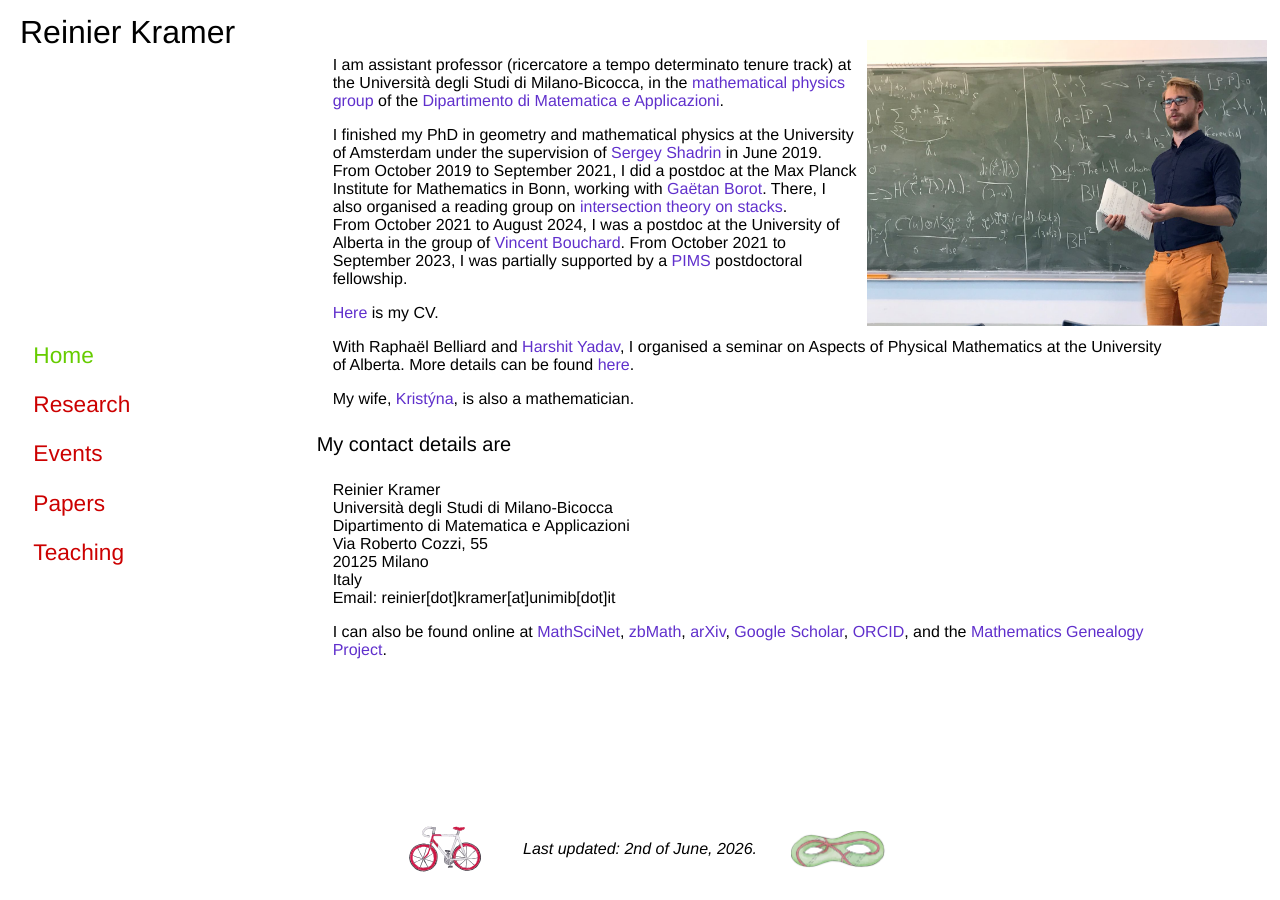
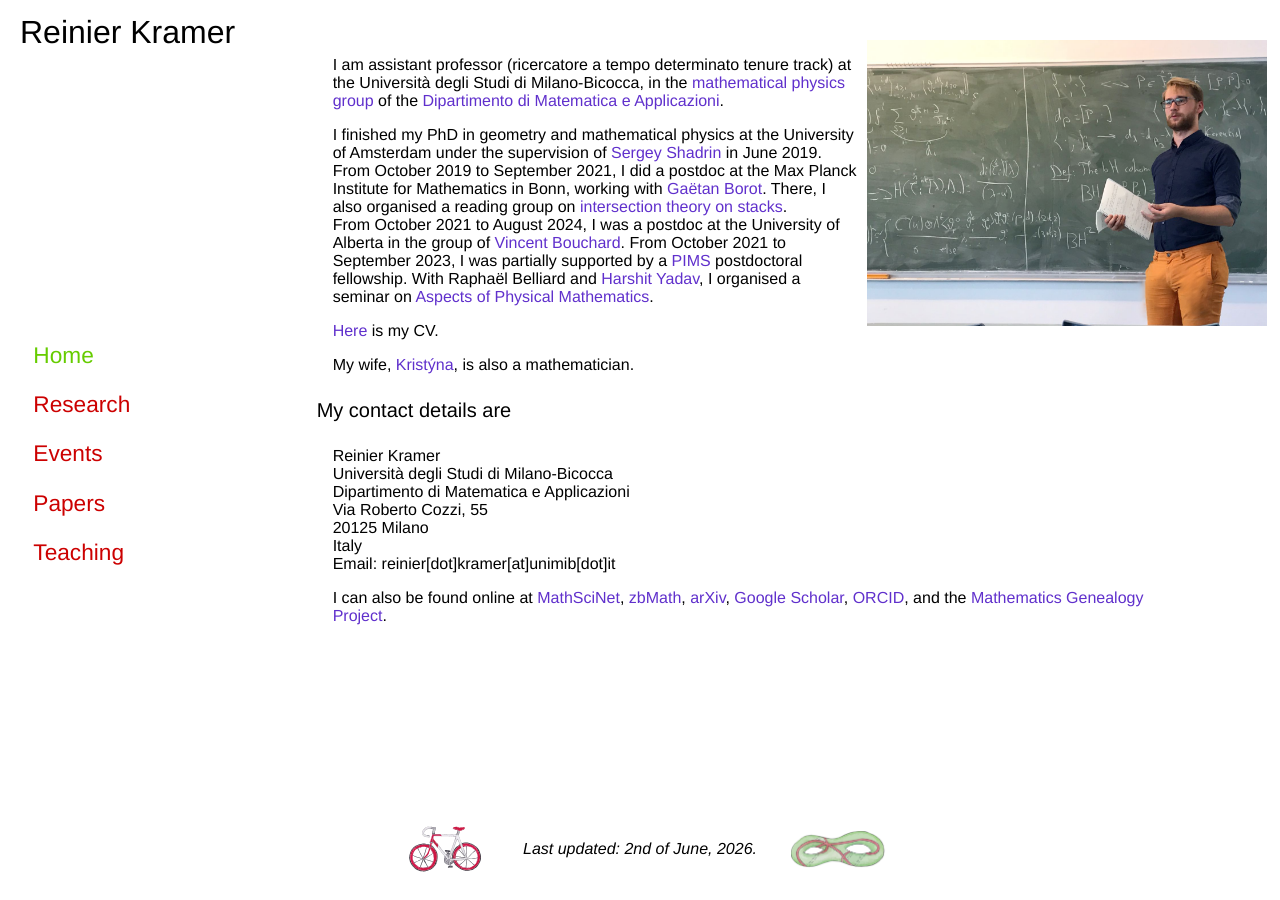
Before and after one commit to ReinierKramer/reinierkramer.github.io, a Jekyll site: the page built from home.html, in a window 1280 px wide. Built offline with Jekyll 4.4.1, drawn with Linux system fonts in a browser that asks for light colours; nearby versions of some CDN libraries.

Commit message:
Update home.html

```diff
--- a/home.html
+++ b/home.html
@@ -21,15 +21,11 @@ title: "Home"
 	<p>
 		I finished my PhD in geometry and mathematical physics at the University of Amsterdam under the supervision of <a href="http://www.uva.nl/en/profile/s/h/s.shadrin/s.shadrin.html">Sergey Shadrin</a> in June 2019.<br>
 		From October 2019 to September 2021, I did a postdoc at the Max Planck Institute for Mathematics in Bonn, working with <a href="http://people.mpim-bonn.mpg.de/gborot/home">Ga&euml;tan Borot</a>. There, I also organised a reading group on <a href="{{ site.baseurl }}/stacks/">intersection theory on stacks</a>.<br>
-		From October 2021 to August 2024, I was a postdoc at the University of Alberta in the group of <a href="https://sites.ualberta.ca/~vbouchar/">Vincent Bouchard</a>. From October 2021 to September 2023, I was partially supported by a <a href="https://www.pims.math.ca/scientific/postdoctoral/postdoctoral-fellows">PIMS</a> postdoctoral fellowship.
+		From October 2021 to August 2024, I was a postdoc at the University of Alberta in the group of <a href="https://sites.ualberta.ca/~vbouchar/">Vincent Bouchard</a>. From October 2021 to September 2023, I was partially supported by a <a href="https://www.pims.math.ca/scientific/postdoctoral/postdoctoral-fellows">PIMS</a> postdoctoral fellowship. With Rapha&euml;l Belliard and <a href="https://sites.ualberta.ca/~hyadav3/">Harshit Yadav</a>, I organised a seminar on <a href="{{ site.baseurl }}/APM/">Aspects of Physical Mathematics</a>.
 	</p>
 
 	<p>
 		<a href="{{ site.baseurl }}/pdf/CV.pdf">Here</a> is my CV.
-	</p>
-
-	<p>
-		With Rapha&euml;l Belliard and <a href="https://sites.ualberta.ca/~hyadav3/">Harshit Yadav</a>, I organised a seminar on Aspects of Physical Mathematics at the University of Alberta. More details can be found <a href="{{ site.baseurl }}/APM/">here</a>.
 	</p>
 
 	<p>
```
